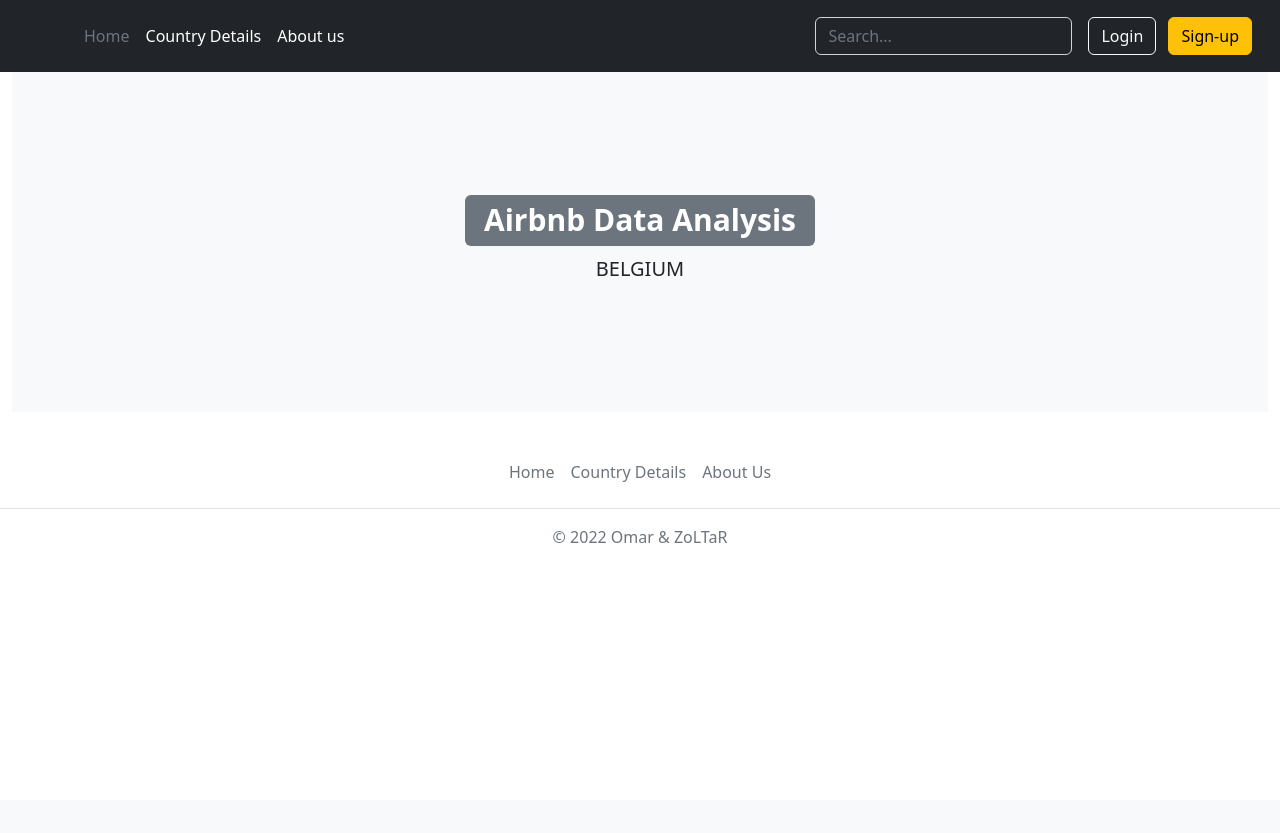
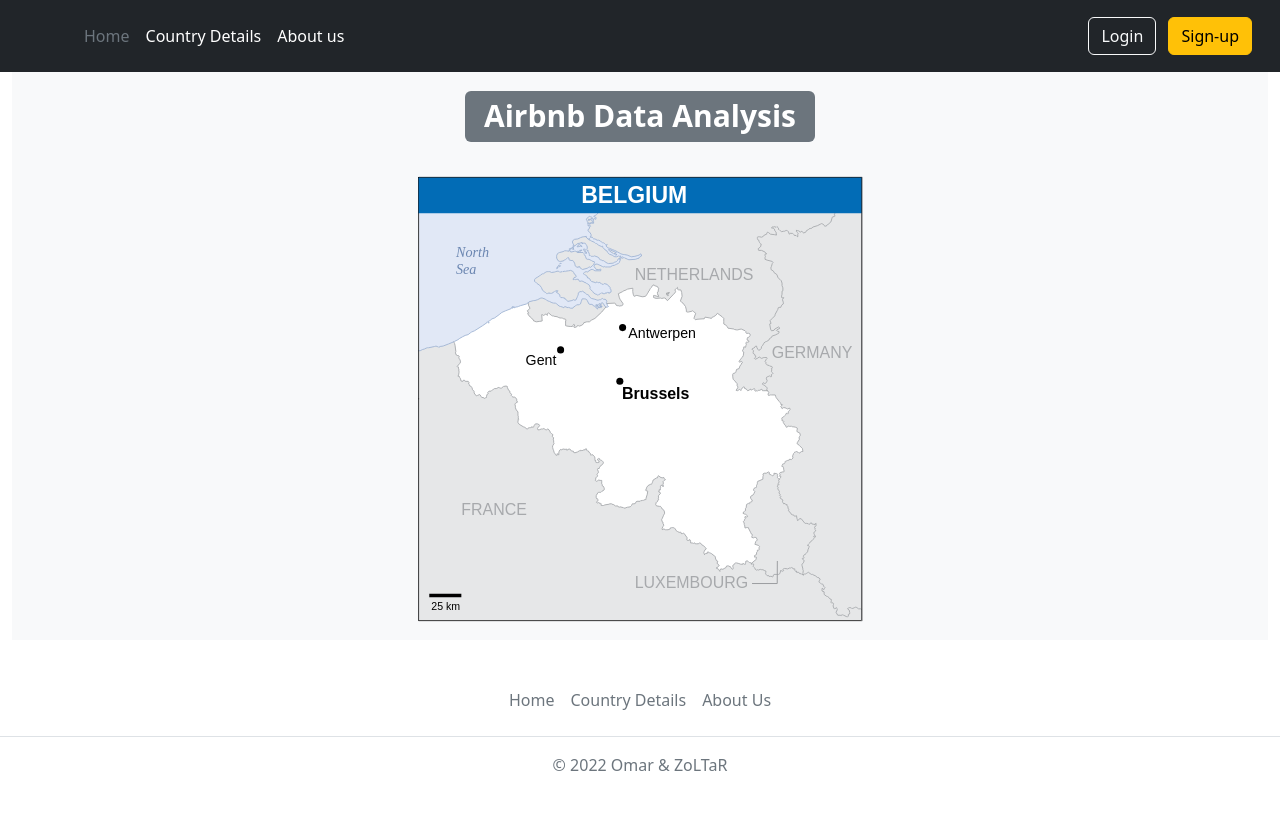
Before and after one commit to zoltarzol/brief_airbnb, a Django app: page / in a window 1280 px wide. Before the commit the page ends 543 px from the top, so only its background shows below. Run offline with Django 4.2, Linux system fonts and the light colour scheme.

Commit message:
ajout static files, modifications page home

```diff
--- a/brief_airbnb/settings.py
+++ b/brief_airbnb/settings.py
@@ -122,6 +122,8 @@ USE_TZ = True
 
 STATIC_URL = 'static/'
 
+STATICFILES_DIRS = [BASE_DIR/"static"]
+
 # Default primary key field type
 # https://docs.djangoproject.com/en/4.1/ref/settings/#default-auto-field
 
--- /dev/null
+++ b/cities.csv
@@ -0,0 +1,4 @@
+City,lat,lon
+Brussels,51.217778, 4.400278
+Antwerp,50.846667, 4.3525
+Ghent,51.053611, 3.725278
--- a/home/templates/home/home.html
+++ b/home/templates/home/home.html
@@ -1,14 +1,17 @@
 {% extends 'base.html' %}
+
+{% load static %}
 
 {% block content %}
 
 <div class="container-fluid">
   <main>
     <div class="position-relative overflow-hidden p-3 text-center bg-light">
-      <div class="col-md-5 p-lg-5 mx-auto my-5">
-        <h6 class="display-4 fw-normal"></h6>
+      <div class="mx-auto">
         <h1><span class="badge bg-secondary">Airbnb Data Analysis</span></h1>
-        <p class="lead fw-normal">BELGIUM</p>
+        <br>
+        <img src="{% static 'home/belgian_cities.svg' %}" width=450>
+
         {% comment %} <button type="button" class="btn btn-primary">Button (to be updated)</button> {% endcomment %}
       </div>
     </div>
--- a/templates/includes/header.html
+++ b/templates/includes/header.html
@@ -33,10 +33,6 @@
                 About us</a></li>
         </ul>
 
-        <form class="col-12 col-lg-auto mb-3 mb-lg-0 me-lg-3" role="search">
-          <input type="search" class="form-control form-control-dark text-bg-dark" placeholder="Search..." aria-label="Search">
-        </form>
-
         <div class="text-end">
           <button type="button" class="btn btn-outline-light me-2">Login</button>
           <button type="button" class="btn btn-warning">Sign-up</button>
```
Also changed, not shown: static/home/belgian_cities.svg (added).
